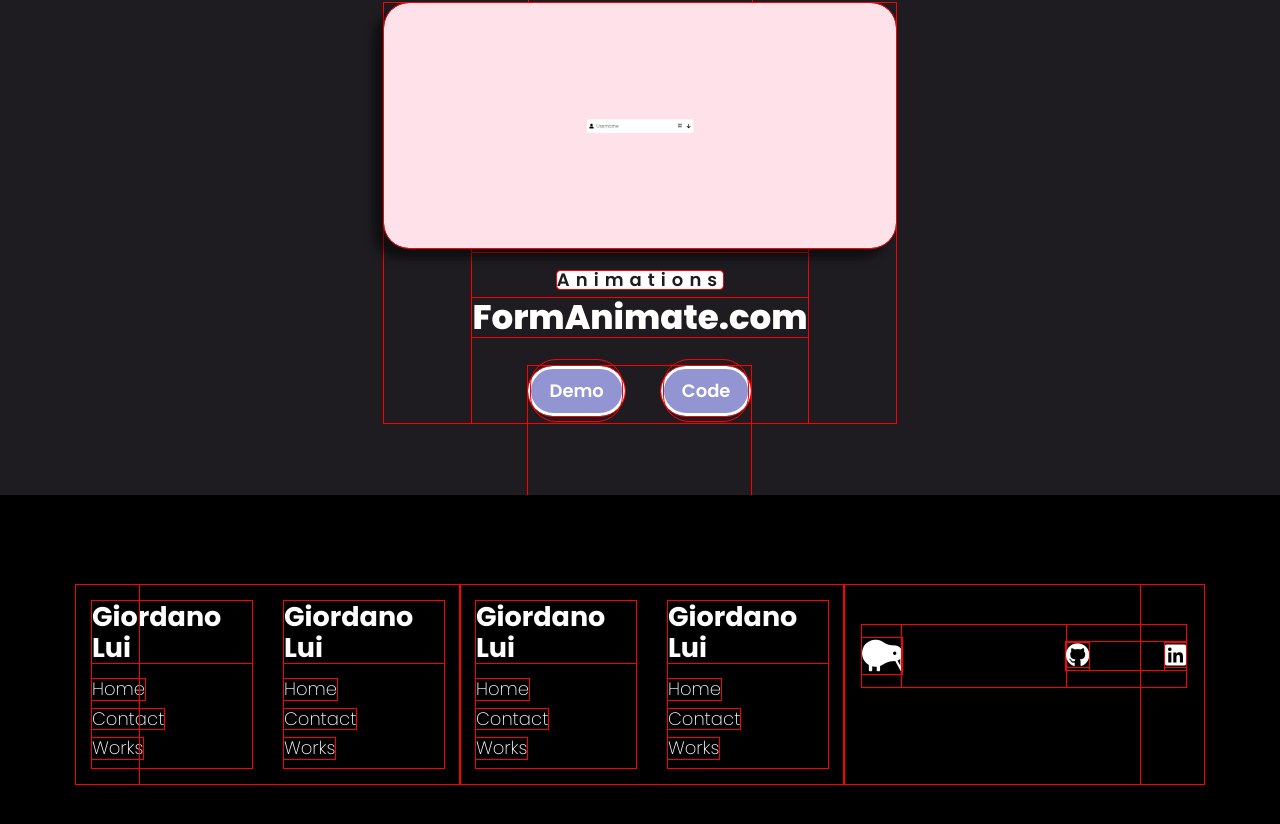
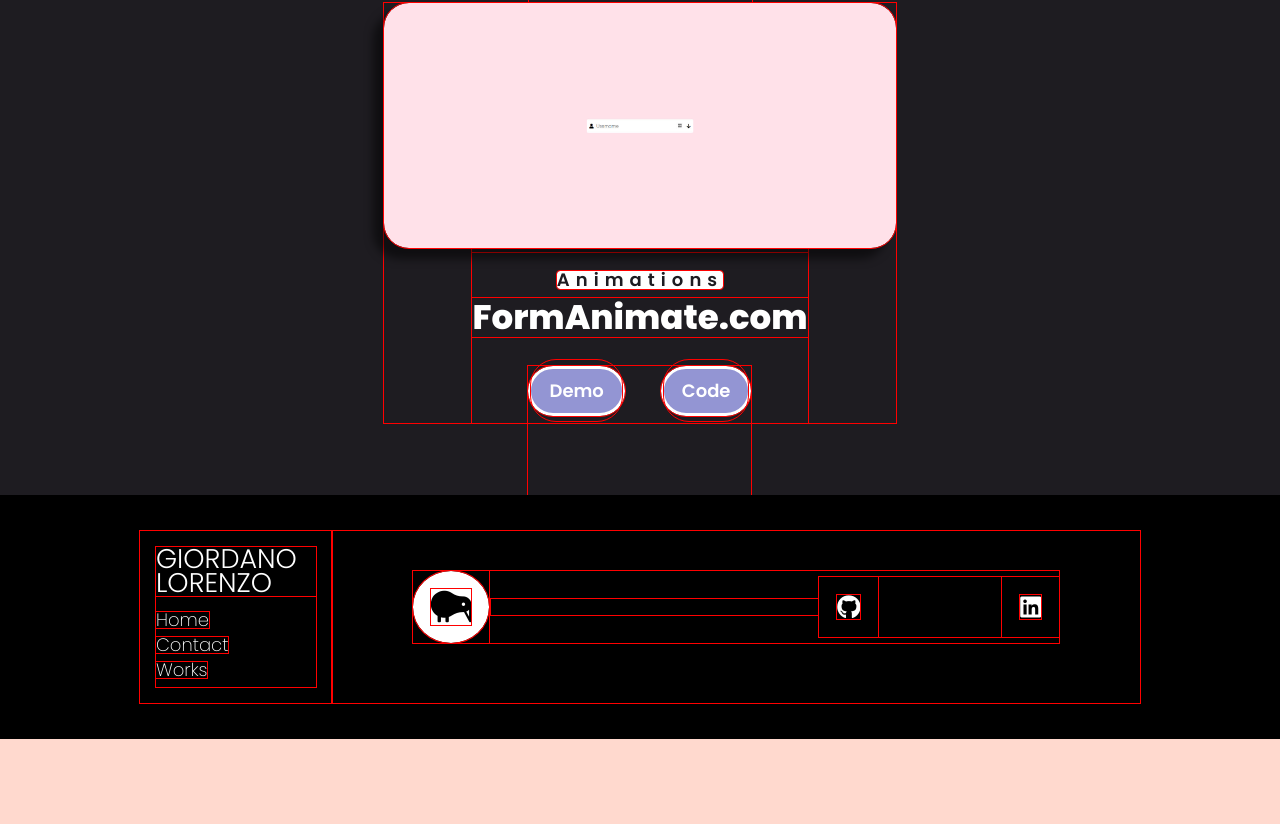
Before and after one commit to GioLorenzo/PORTFOLIO, a website: page index.html in a window 1280 px wide. Shown: the part 2301-3125 px from the top of the page. After the commit the page ends 3040 px from the top, so only its background shows below. Drawn offline with Linux system fonts and the light colour scheme.

Commit message:
footer styling

```diff
--- a/index.html
+++ b/index.html
@@ -135,32 +135,13 @@
         <div class="footer__links">
             <div class="footer__link--wrapper">
                 <div class="footer__link--items">
-                    <h2>Giordano Lui</h2>
-                    <a href="">Home</a>
-                    <a href="">Contact</a>
-                    <a href="">Works</a>
-                </div>
-                <div class="footer__link--items">
-                    <h2>Giordano Lui</h2>
+                    <h2>GIORDANO LORENZO</h2>
                     <a href="">Home</a>
                     <a href="">Contact</a>
                     <a href="">Works</a>
                 </div>
             </div>
-            <div class="footer__link--wrapper">
-                <div class="footer__link--items">
-                    <h2>Giordano Lui</h2>
-                    <a href="">Home</a>
-                    <a href="">Contact</a>
-                    <a href="">Works</a>
-                </div>
-                <div class="footer__link--items">
-                    <h2>Giordano Lui</h2>
-                    <a href="">Home</a>
-                    <a href="">Contact</a>
-                    <a href="">Works</a>
-                </div>
-            </div>
+
             <div class="social__media">
                 <div class="social__media--wrap">
                     <div class="footer__logo">
@@ -169,7 +150,7 @@
                     <p class="website__right">&copy; Gio Lorenzo 2021. All rights reserved.</p>
                     <div class="social__icons">
                         <a href="#" class="social__icon--link" target="_blank">
-                            <i class="fab fa-github" ></i>
+                            <i class="fab fa-github"></i>
                         </a>
                         <a href="#" class="social__icon--link" target="_blank">
                             <i class="fab fa-linkedin"></i>
--- a/scss/_-style.scss
+++ b/scss/_-style.scss
@@ -594,7 +594,7 @@
 
 .footer__container {
   background-color: black;
-  padding: 5rem 0;
+  padding: 2rem 0;
   display: flex;
   flex-direction: column;
   justify-content: center;
@@ -602,21 +602,23 @@
 }
 
 #footer__logo {
-  color: #fff;
+  color: black;
+  padding: 1rem;
+  border-radius: 50%;
   display: flex;
   align-items: center;
   cursor: poiner;
   text-decoration: none;
   font-size: 2rem;
-
+  background-color: #fff;
 }
 
 .footer__links {
-  width: 100%;
+  width: 80%;
   max-width: 1000px;
   display: flex;
   justify-content: center;
-
+  line-height: 0.9;
 }
 
 .footer__link--wrapper {
@@ -638,10 +640,11 @@
 
   h2 {
     margin-bottom: 16px;
+    font-weight: 300;
   }
 }
 
-.footer__link--items > h2 {
+.footer__link--items>h2 {
   color: #fff;
 }
 
@@ -652,13 +655,14 @@
 }
 
 .footer__link--items a:hover {
-  color: var(--clr-blue);
+  color: var(--clr-pink-dark);
   transition: 300ms ease;
 }
 
 .social__icon--link {
   color: #fff;
   font-size: 24px;
+  padding: 1rem;
 }
 
 .social__media {
@@ -670,7 +674,7 @@
   display: flex;
   justify-content: space-between;
   align-items: center;
-  width: 90%;
+  width: 80%;
   max-width: 1000px;
   margin: 40px auto 0 auto;
 }
@@ -694,3 +698,18 @@
   align-items: center;
   margin-bottom: 16px;
 }
+
+@media screen and (max-width: 600px) {
+  .footer__links {
+    flex-direction: column;
+  }
+
+  .footer__link--items {
+    align-items: center;
+    text-align: center;
+  }
+
+  .footer__link--wrapper {
+    justify-content: center;
+  }
+}
```
Also changed, not shown: css/style.css, 1 other file.
